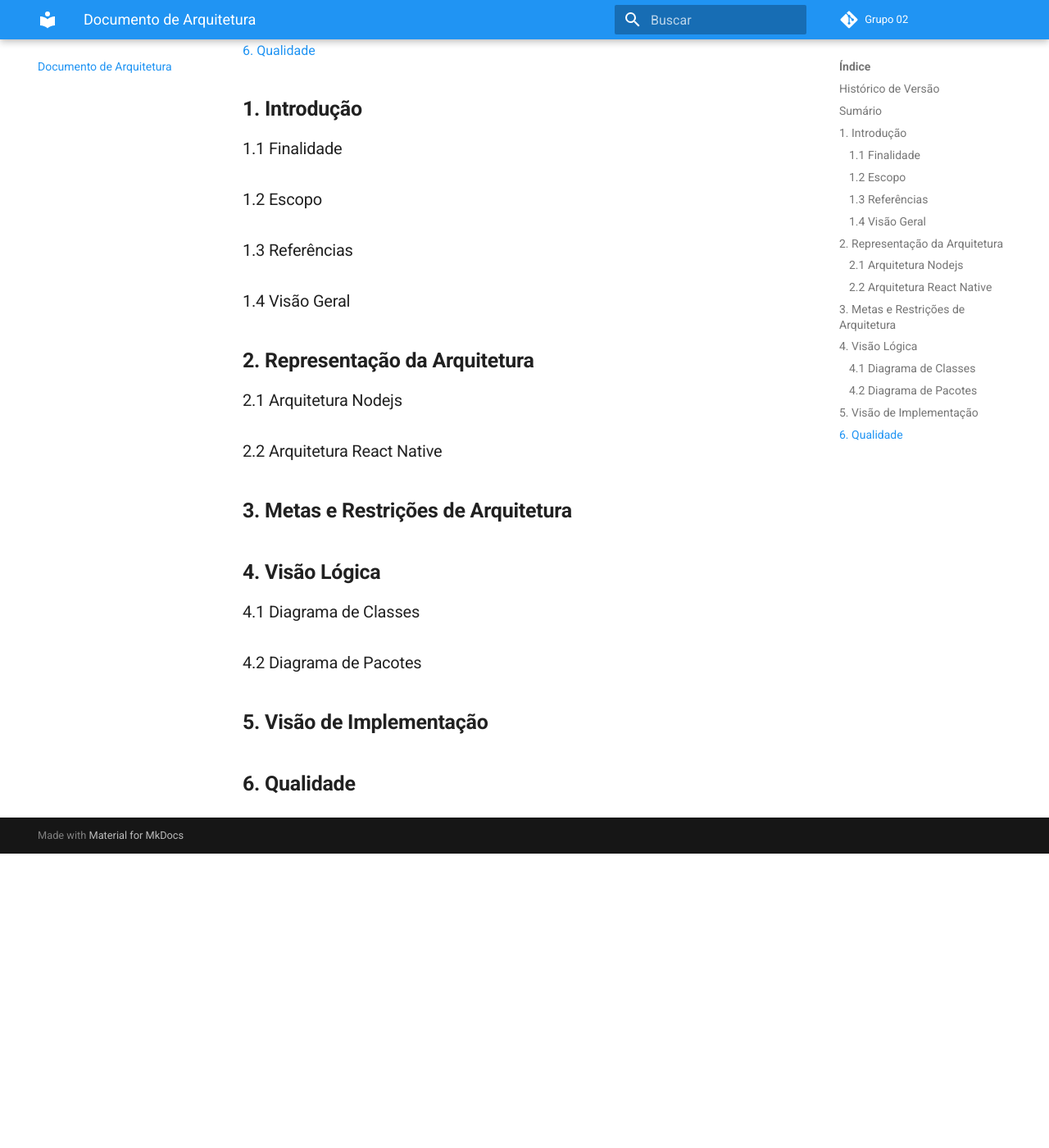
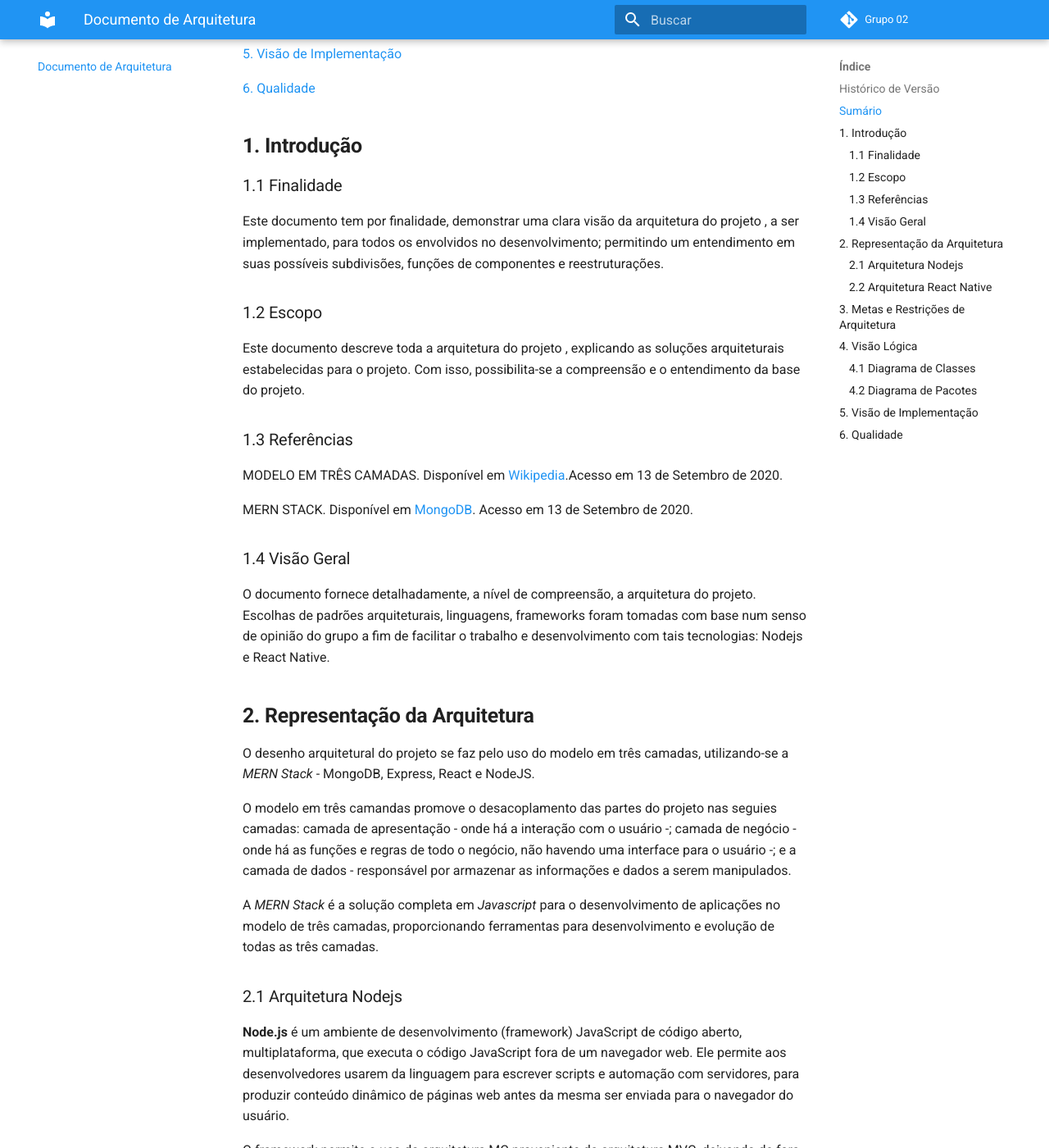
Before and after one commit to fga-eps-mds/2020.1-GaiaDex-wiki, an MkDocs documentation site: the page built from docs/architecture_document/architecture_document.md, in a window 1280 px wide and 1400 px high, scrolled down 974 px. Shown: the whole window at 82% size. Built offline with MkDocs 1.6.1 and Material for MkDocs 9.7.7, drawn with Linux system fonts in a browser that asks for light colours; comment, search, counter and statistics services are not loaded; old or Windows-style settings are respelled for this version of MkDocs; before the commit the page ends 2015 px from its top, so only the background shows below that; some of the changed text lies outside the part shown.

Commit message:
Add introduction and nodejs in architecture document
Co-authored-by: Victor Hugo <vitao.hugo@hotmail.com>

```diff
--- a/docs/architecture_document/architecture_document.md
+++ b/docs/architecture_document/architecture_document.md
@@ -6,6 +6,7 @@
 | :-:   |  :-:   |    :-:    |    :-:                              |
 | 12/09 |  0.1   |  Criação da estrutura do documento | João Vítor |
 | 13/09 |  0.2   | Atualização do sumário |  João Vítor            |
+| 13/09 |  0.3   |  | [Victor Hugo](http://github.com/V100K) e [Rafael Makaha](http://github.com/rafaelmakaha)
 
 ## Sumário
 
@@ -37,19 +38,47 @@
 
 ### 1.1 Finalidade
 
+Este documento tem por finalidade, demonstrar uma clara visão da arquitetura do projeto <nome_do_projeto>, a ser implementado, para todos os envolvidos no desenvolvimento; permitindo um entendimento em suas possíveis subdivisões, funções de componentes e reestruturações.
+
 ### 1.2 Escopo
+
+Este documento descreve toda a arquitetura do projeto <nome_do_projeto>, explicando as soluções arquiteturais estabelecidas para o projeto. Com isso, possibilita-se a compreensão e o entendimento da base do projeto.
 
 ### 1.3 Referências
 
+MODELO EM TRÊS CAMADAS. Disponível em [Wikipedia](https://pt.wikipedia.org/wiki/Modelo_em_tr%C3%AAs_camadas).Acesso em 13 de Setembro de 2020.
+
+MERN STACK. Disponível em [MongoDB](https://www.mongodb.com/mern-stack). Acesso em 13 de Setembro de 2020.
+
 ### 1.4 Visão Geral
+
+O documento fornece detalhadamente, a nível de compreensão, a arquitetura do projeto. Escolhas de padrões arquiteturais, linguagens, frameworks foram tomadas com base num senso de opinião do grupo a fim de facilitar o trabalho e desenvolvimento com tais tecnologias: Nodejs e React Native.
 
 ## **2. Representação da Arquitetura**
 
+O desenho arquitetural do projeto <nome_do_projeto> se faz pelo uso do modelo em três camadas, utilizando-se a _MERN Stack_ - MongoDB, Express, React e NodeJS.
+
+O modelo em três camandas promove o desacoplamento das partes do projeto nas seguies camadas: camada de apresentação - onde há a interação com o usuário -; camada de negócio - onde há as funções e regras de todo o negócio, não havendo uma interface para o usuário -; e a camada de dados - responsável por armazenar as informações e dados a serem manipulados.
+
+A _MERN Stack_ é a solução completa em _Javascript_ para o desenvolvimento de aplicações no modelo de três camadas, proporcionando ferramentas para desenvolvimento e evolução de todas as três camadas.
+
 ### 2.1 Arquitetura Nodejs
+
+**Node.js** é um ambiente de desenvolvimento (framework) JavaScript de código aberto, multiplataforma, que executa o código JavaScript fora de um navegador web. Ele permite aos desenvolvedores usarem da linguagem para escrever scripts e automação com servidores, para produzir conteúdo dinâmico de páginas web antes da mesma ser enviada para o navegador do usuário.
+
+O framework permite o uso da arquitetura MC proveniente da arquitetura MVC, deixando de fora a parte que lida com a interface do usuário, a qual será função de outra tecnologia: ReactNative.
+
+Também conta com um outro framework para seus aplicativos web, o **Express**, que fornece um conjunto de recursos e ferramentas mais robustas, minimalista e flexível.
+
+
 
 ### 2.2 Arquitetura React Native
 
+
+
 ## **3. Metas e Restrições de Arquitetura**
+
+
 
 ## **4. Visão Lógica**
 
```
